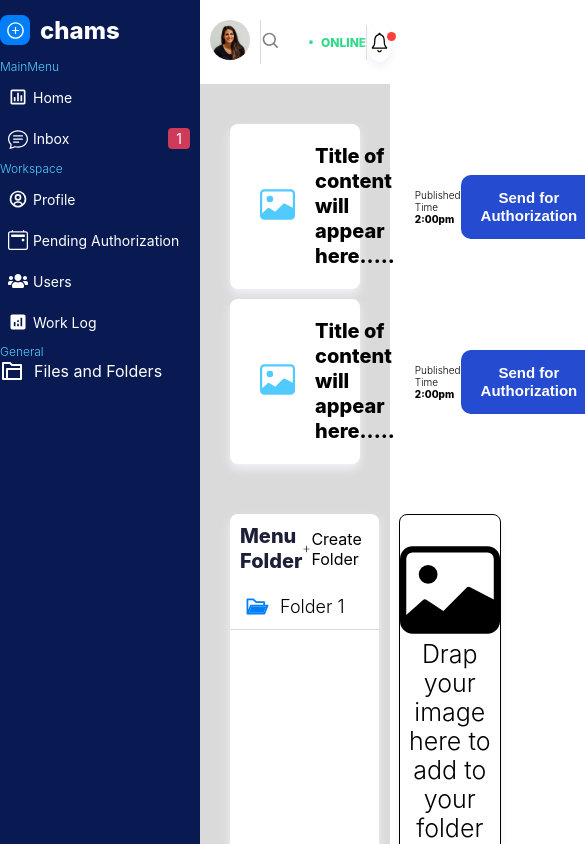
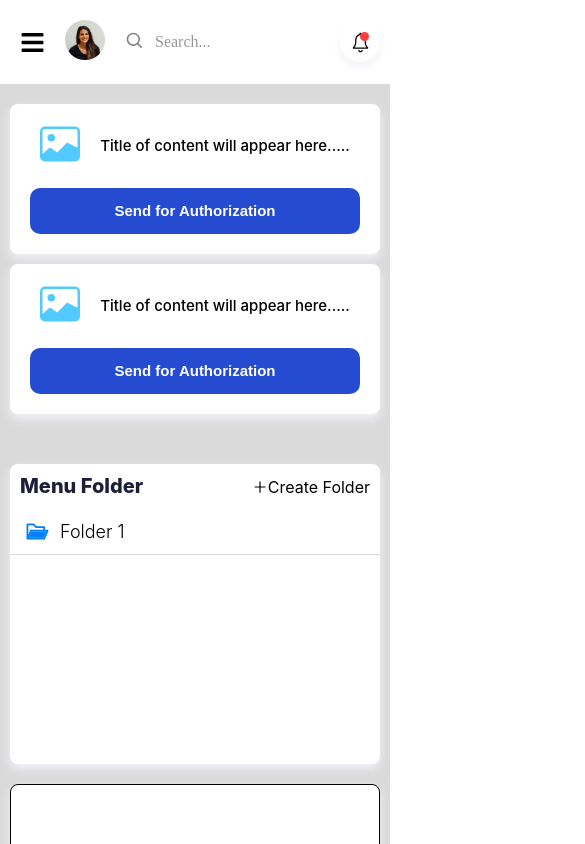
Before and after one commit to anie308/napims-user, a React (Create React App) app: page /media in a window 390 px wide. Shown: the top 844 px of the page, 585 px wide, since content can reach past the window. Built offline with nearby package versions, Linux system fonts and the light colour scheme; the HTML template or start-up script is replaced by a standard one.

Commit message:
mobile responsiveness

```diff
--- a/src/Pages/Media.jsx
+++ b/src/Pages/Media.jsx
@@ -66,7 +66,7 @@ function Media() {
 
           </div>
         </Folder>
-        <UploadArea onFileChange={(files) => onFileChange(files)}>
+        <UploadArea onChange={(files) => onFileChange(files)}>
           <div className="con">
             <BsImage className="icon" />
             <p className="drag">Drap your image here to add to your folder</p>
--- a/src/components/Layout/style.js
+++ b/src/components/Layout/style.js
@@ -9,14 +9,19 @@ width: 100%;
 
 `
 export const Ccon = styled.div`
-position:fixed ;
+/* position:fixed ;
 top:0 ;
-left: 0;
+left: 0; */
 `
 export const SCon = styled.div`
 position: relative;
 left: 200px;
-width: calc(100% - 200px)
+width: calc(100% - 200px);
+
+@media screen and (max-width: 900px){
+    left:0 ;
+    width:100% ;
+}
 `
 export const SMain = styled.div`
     height:100% ;
--- a/src/components/MainNav/Mainnav.jsx
+++ b/src/components/MainNav/Mainnav.jsx
@@ -1,4 +1,4 @@
-import React from "react";
+import React, { useState } from "react";
 import {
   Container,
   UserCon,
@@ -16,15 +16,25 @@ import {
   ActiveCon,
   Status,
   Contacts,
-  NotCount
+  NotCount,
+  NavOpen
 } from "./style";
 import Profile from "../../assets/img/profile.jpg";
 import { BiChevronDown, BiSearch } from "react-icons/bi";
 import { BsDot } from "react-icons/bs";
 import { IoIosNotificationsOutline } from "react-icons/io";
+import {FaBars} from 'react-icons/fa'
 function Mainnav() {
+  const [sidebar, setSidebar] = useState(false);
+  const showSidebar = () =>console.log('clicked')
+
+  // setSidebar(!sidebar)
+
   return (
     <Container>
+      <NavOpen >
+      <FaBars className="bars" onClick={showSidebar}/>
+      </NavOpen>
       <UserCon>
         <User>
           <Avatar>
--- a/src/components/MainNav/style.js
+++ b/src/components/MainNav/style.js
@@ -18,8 +18,26 @@ export const UserCon = styled.div`
 
   @media screen and (max-width: 900px) {
     padding: 0;
+    margin: 0 10px ;
+    border:none ;
   }
 `;
+
+export const NavOpen = styled.div`
+display: none;
+
+@media screen and (max-width: 900px) {
+    display:flex;
+    align-items:center ;
+    justify-content:center ;
+    margin:0 10px;
+
+    .bars{
+      font-size:25px ;
+
+    }
+  }
+`
 
 export const SearchActiveCon = styled.div`
   display: flex;
@@ -31,6 +49,7 @@ export const SearchActiveCon = styled.div`
 
   @media screen and (max-width: 900px) {
     padding: 0;
+    border:none ;
   }
 `;
 export const NotCon = styled.div`
@@ -163,6 +182,10 @@ export const Status = styled.div`
     color: #30d988;
     text-transform:uppercase ;
   }
+
+  @media screen and (max-width: 900px) {
+    display:none;
+  }
 `;
 export const Contacts = styled.div``;
 export const NotCount = styled.div`
--- a/src/components/Sidebar/SideBar.jsx
+++ b/src/components/Sidebar/SideBar.jsx
@@ -29,7 +29,7 @@ function SideBar() {
   const [isDropped, setIsDropped] = useState(false);
   const { pathname } = useLocation();
   return (
-    <Container >
+    <Container>
 
 
 
--- a/src/components/Sidebar/style.js
+++ b/src/components/Sidebar/style.js
@@ -4,9 +4,19 @@ import styled from "styled-components";
 
 
 export const Container = styled.div`
+position:fixed ;
+top:0 ;
+left: 0;
 width:200px;
 background: #081A51;
 height:100vh ;
+padding:10px ;
+
+@media screen and (max-width: 900px){
+    /* left: -100%;     */
+    left:${({ sidebar }) => (sidebar ? '10px' : '-100%')};
+
+}
 `
 export const Logo = styled(Link)`
 display: flex;
--- a/src/components/UploadCard/style.js
+++ b/src/components/UploadCard/style.js
@@ -6,22 +6,41 @@ box-shadow: 0px 5px 10px #f1f2fa;
 border-radius: 8px;
 padding: 20px 30px;
 margin:10px 0 ;
+@media screen and (max-width: 900px){
+  padding: 20px;
+}
 `;
 export const UploadItem = styled.div`
 display: flex;
 align-items: center;
 justify-content: space-between;
 
+@media screen and (max-width: 900px){
+  flex-direction:column ;
+  gap:20px ;
+  align-items:center ;
+}
+
 .one {
   display: flex;
   align-items: center;
   justify-content: space-between;
+}
+
+.two{
+  @media screen and (max-width: 900px){
+  width:100% ;
+}
 }
 `;
 export const Icon = styled.div`
 .icon {
   color: #51cbff;
   font-size: 35px;
+
+  @media screen and (max-width: 900px){
+  font-size:40px ;
+}
 }
 `;
 export const Title = styled.div`
@@ -31,8 +50,22 @@ font-size: 20px;
 line-height: 25px;
 color: #000000;
 margin:0 20px ;
+
+
+@media screen and (max-width: 900px){
+  font-size:15px ;
+  line-height:18px ;
+  font-weight:500 ;
+  margin: 0 0 0 20px ;
+}
 `;
-export const UploadTime = styled.div``;
+export const UploadTime = styled.div`
+
+
+@media screen and (max-width: 900px){
+  display:none ;
+}
+`;
 export const Text = styled.div`
 font-style: normal;
 font-weight: 300;
@@ -60,4 +93,10 @@ line-height: 18px;
 text-align: center;
 color: #FFFFFF;
 cursor: pointer;
+
+
+@media screen and (max-width: 900px){
+  width:100% ;
+}
+
 `
--- a/src/styles/Files.style.js
+++ b/src/styles/Files.style.js
@@ -4,4 +4,9 @@ export const Container = styled.div`
 padding-top:30px ;
 margin:0 30px ;
 /* margin-top:40px ; */
+
+@media screen and (max-width: 900px){
+   margin:0 20px ;
+
+}
 `
--- a/src/styles/Media.style.js
+++ b/src/styles/Media.style.js
@@ -2,12 +2,21 @@ import styled from "styled-components";
 
 export const Container = styled.div`
   padding: 30px;
+
+  @media screen and (max-width: 900px){
+  padding: 10px;
+}
 `;
 
 export const FileUploadCon = styled.div`
   margin-top: 50px;
   display: flex;
   gap: 20px;
+
+  @media screen and (max-width: 900px){
+    flex-direction:column ;
+
+}
 `;
 export const Folder = styled.div`
   flex: 1;
@@ -95,6 +104,11 @@ export const Folder = styled.div`
       }
 
   }
+
+  @media screen and (max-width: 900px){
+   min-height:300px ;
+
+}
 `;
 export const UploadArea = styled.div`
   position: relative;
@@ -154,4 +168,9 @@ export const UploadArea = styled.div`
   &:hover {
     opacity: 0.6;
   }
+
+  @media screen and (max-width: 900px){
+   min-height:300px ;
+
+}
 `;
```
